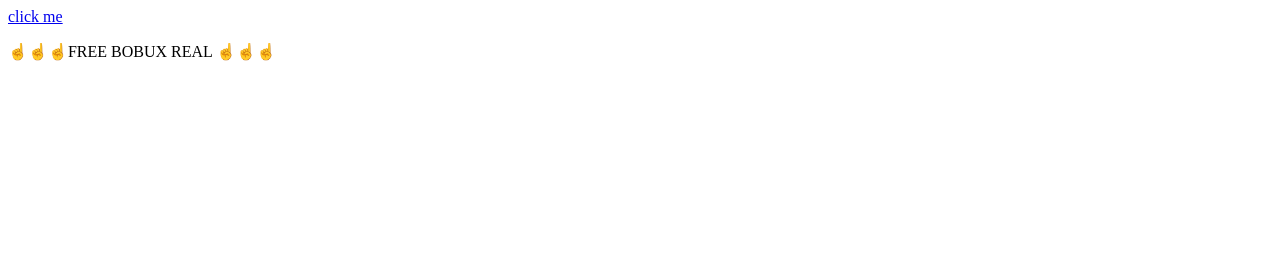
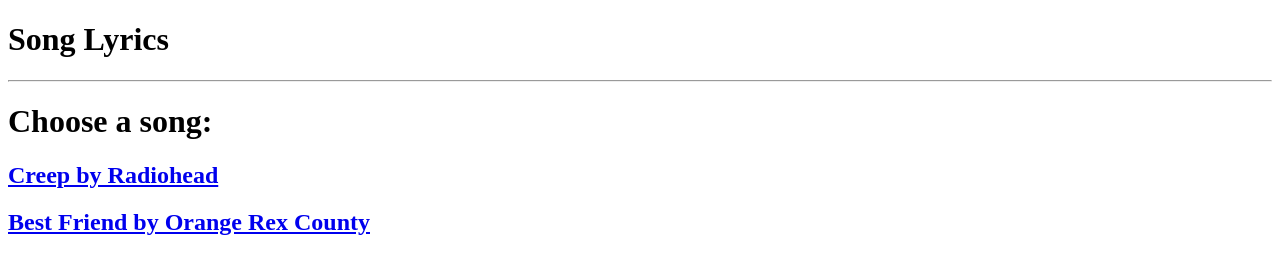
Before and after one commit to AquiKen/Sample, a plain HTML site: page index.html in a window 1280 px wide. Drawn offline with Linux system fonts and the light colour scheme.

Commit message:
Add files via upload

```diff
--- a/index.html
+++ b/index.html
@@ -1,14 +1,23 @@
 <!DOCTYPE html>
 
 <html>
+     <title>Song Lyrics</title>
+
 <body>
 
+<h1>Song Lyrics</h1>
+<hr>
+<h1>Choose a song:</h1>
 
-<a href="https://youtu.be/dQw4w9WgXcQ?si=3uGD5zPNkecTUmBE"
-   target ="blank_">
-    click me
+<a href="creep.html">
+     <h2>Creep by Radiohead</h2>
+
 </a>
 
-<p>☝️☝️☝️FREE BOBUX REAL ☝️☝️☝️</p>
+<a href="bestfriend.html">
+     <h2>Best Friend by Orange Rex County</h2>
+</a>
+
+
 </body>
 </html>
```
